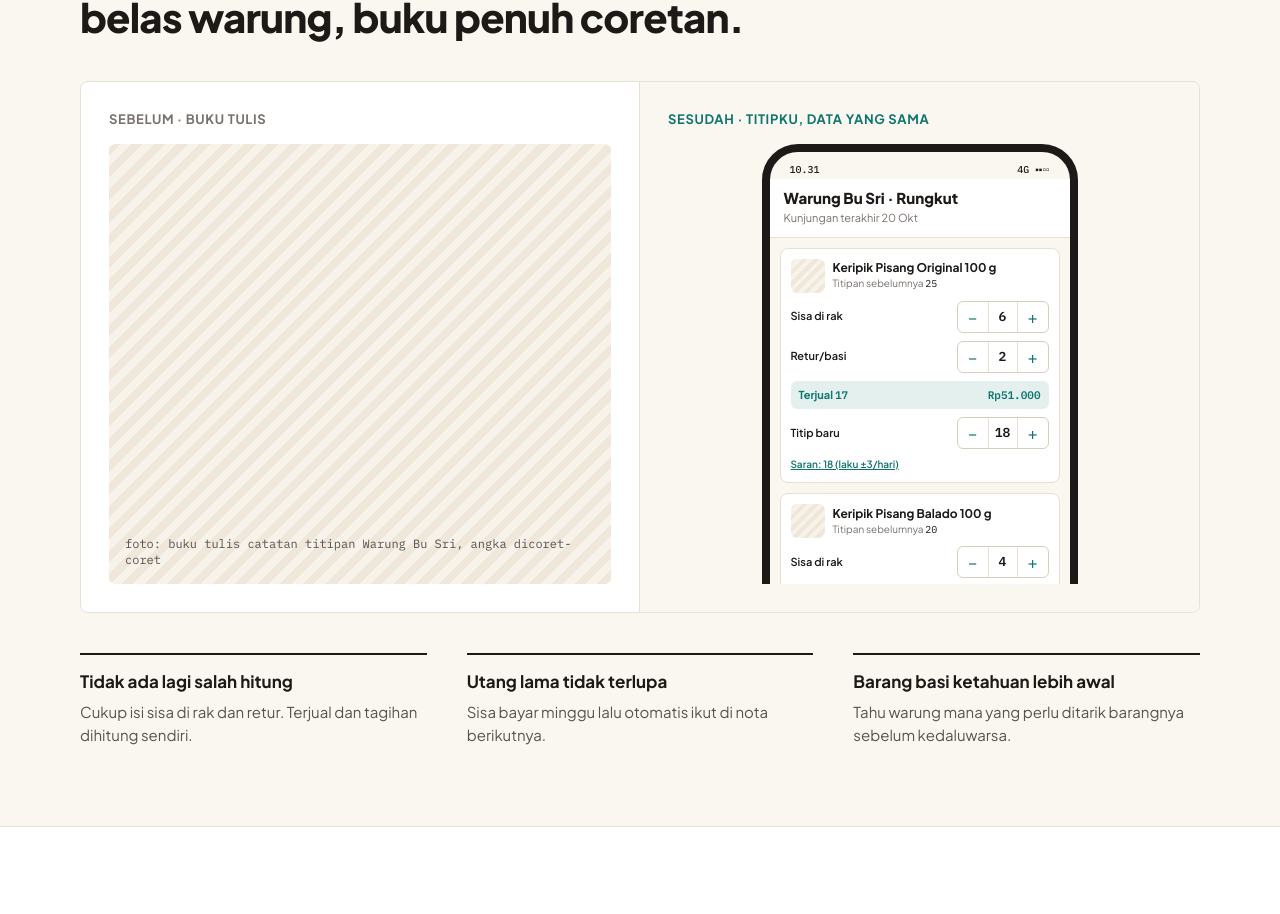
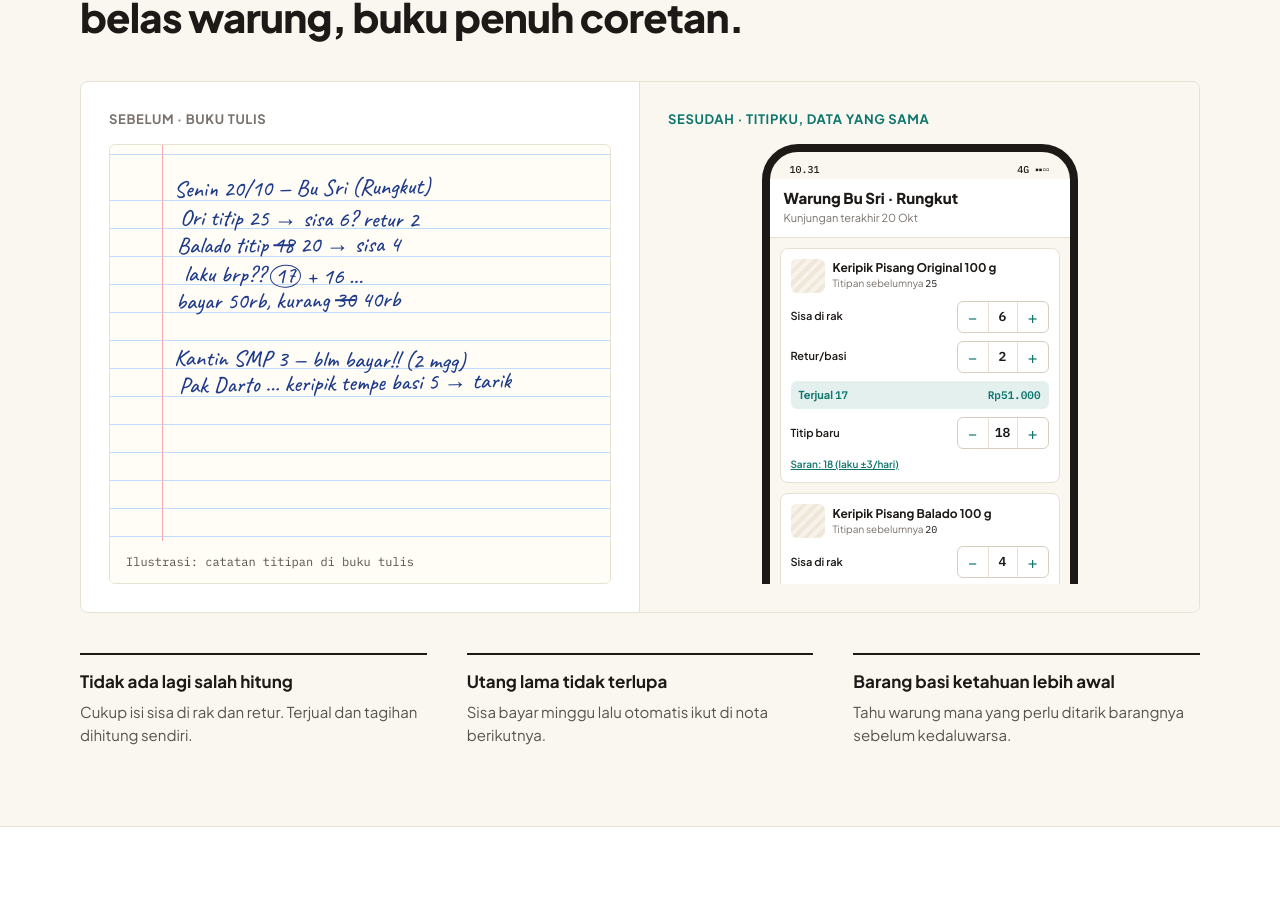
Before and after one commit to HoreHorePENS/Titipku-landing-page, a Next.js app: page / in a window 1280 px wide. Shown: the part 1029-1943 px from the top of the page. Built offline with nearby package versions, Linux system fonts and the light colour scheme.

Commit message:
feat: ilustrasi buku tulis di section masalah

```diff
--- a/app/globals.css
+++ b/app/globals.css
@@ -20,6 +20,10 @@
   --status-lunas: #15803d;
   --status-sebagian: #b45309;
   --status-belum-lunas: #b91c1c;
+  --notebook: #fffdf5; /* kertas buku tulis */
+  --notebook-rule: #bfdbfe; /* garis biru muda */
+  --notebook-margin: #f9a8b4; /* garis margin merah muda */
+  --ink-pen: #1e3a8a; /* tinta tulisan tangan */
   --hatch-a: #efe8da;
   --hatch-b: #f7f3ea;
 }
@@ -40,11 +44,15 @@
   --color-status-lunas: var(--status-lunas);
   --color-status-sebagian: var(--status-sebagian);
   --color-status-belum-lunas: var(--status-belum-lunas);
+  --color-notebook: var(--notebook);
+  --color-notebook-margin: var(--notebook-margin);
+  --color-ink-pen: var(--ink-pen);
   --color-hatch-a: var(--hatch-a);
   --color-hatch-b: var(--hatch-b);
 
   --font-sans: var(--font-jakarta), system-ui, sans-serif;
   --font-mono: var(--font-plex-mono), ui-monospace, monospace;
+  --font-hand: var(--font-caveat), cursive;
 }
 
 @media (prefers-reduced-motion: no-preference) {
@@ -66,13 +74,7 @@ body {
   border-radius: 4px;
 }
 
-/* Arsiran placeholder foto, sama seperti di desain. */
-@utility hatch {
-  background: repeating-linear-gradient(135deg, var(--hatch-a) 0 8px, var(--hatch-b) 8px 16px);
-}
-@utility hatch-sm {
-  background: repeating-linear-gradient(135deg, var(--hatch-a) 0 6px, var(--hatch-b) 6px 12px);
-}
+/* Arsiran thumbnail produk di mockup HP. */
 @utility hatch-xs {
   background: repeating-linear-gradient(135deg, var(--hatch-a) 0 4px, var(--hatch-b) 4px 8px);
 }
--- a/app/layout.tsx
+++ b/app/layout.tsx
@@ -1,5 +1,5 @@
 import type { Metadata } from "next";
-import { IBM_Plex_Mono, Plus_Jakarta_Sans } from "next/font/google";
+import { Caveat, IBM_Plex_Mono, Plus_Jakarta_Sans } from "next/font/google";
 import "./globals.css";
 
 const jakarta = Plus_Jakarta_Sans({
@@ -11,6 +11,13 @@ const plexMono = IBM_Plex_Mono({
   variable: "--font-plex-mono",
   subsets: ["latin"],
   weight: ["400", "500", "600"],
+});
+
+// Tulisan tangan untuk ilustrasi buku tulis; di bawah lipatan, jadi tidak di-preload.
+const caveat = Caveat({
+  variable: "--font-caveat",
+  subsets: ["latin"],
+  preload: false,
 });
 
 const siteUrl = process.env.VERCEL_PROJECT_PRODUCTION_URL
@@ -31,7 +38,7 @@ export default function RootLayout({ children }: LayoutProps<"/">) {
   return (
     <html
       lang="id"
-      className={`${jakarta.variable} ${plexMono.variable} antialiased`}
+      className={`${jakarta.variable} ${plexMono.variable} ${caveat.variable} antialiased`}
     >
       <body className="min-h-dvh bg-paper text-ink">{children}</body>
     </html>
--- /dev/null
+++ b/components/landing/NotebookSketch.tsx
@@ -0,0 +1,107 @@
+import type { CSSProperties, ReactNode } from "react";
+
+/**
+ * Ilustrasi halaman buku tulis (HTML/CSS, tanpa gambar) untuk panel
+ * "Sebelum". Catatan memakai data yang sama dengan mockup HP di sebelahnya.
+ * Teksnya tetap teks HTML sehingga bisa dibaca pembaca layar.
+ *
+ * Kertas bergaris: jarak garis = --rule (22 px di mobile, 28 px di desktop).
+ * Setiap baris teks setinggi --rule sehingga tulisan selalu jatuh di garis.
+ * Di mobile baris tidak dilipat; sisi kanan terpotong seperti foto halaman.
+ */
+
+/** Angka yang dicoret dengan tinta. */
+function Crossed({ children }: { children: ReactNode }) {
+  return <s className="decoration-ink-pen decoration-2">{children}</s>;
+}
+
+/** Angka yang dilingkari. */
+function Circled({ children }: { children: ReactNode }) {
+  return (
+    <span className="inline-block -rotate-6 rounded-[50%] border-[1.5px] border-ink-pen px-1 leading-[0.9]">
+      {children}
+    </span>
+  );
+}
+
+type Note = {
+  text: ReactNode;
+  /** Kemiringan & geser horizontal kecil supaya terasa ditulis tangan. */
+  tilt: number;
+  shift: number;
+  /** Beri satu baris kosong sebelum catatan ini (desktop). */
+  gapBefore?: boolean;
+};
+
+const NOTES: Note[] = [
+  { text: "Senin 20/10 — Bu Sri (Rungkut)", tilt: -0.8, shift: 0 },
+  { text: "Ori titip 25 → sisa 6? retur 2", tilt: 0.5, shift: 6 },
+  {
+    text: (
+      <>
+        Balado titip <Crossed>18</Crossed> 20 → sisa 4
+      </>
+    ),
+    tilt: -0.4,
+    shift: 3,
+  },
+  {
+    text: (
+      <>
+        laku brp?? <Circled>17</Circled> + 16 ...
+      </>
+    ),
+    tilt: 1,
+    shift: 10,
+  },
+  {
+    text: (
+      <>
+        bayar 50rb, kurang <Crossed>30</Crossed> 40rb
+      </>
+    ),
+    tilt: -0.6,
+    shift: 2,
+  },
+  { text: "Kantin SMP 3 — blm bayar!! (2 mgg)", tilt: 0.7, shift: 0, gapBefore: true },
+  { text: "Pak Darto ... keripik tempe basi 5 → tarik", tilt: -0.9, shift: 5 },
+];
+
+export function NotebookSketch({ caption }: { caption: string }) {
+  return (
+    <figure
+      aria-label="Ilustrasi catatan titipan di buku tulis yang penuh coretan"
+      className="relative h-[240px] overflow-hidden rounded-md border border-line bg-notebook [--rule:22px] md:h-[440px] md:[--rule:28px]"
+    >
+      {/* Garis horizontal biru muda + garis margin merah muda (dekoratif). */}
+      <div
+        aria-hidden="true"
+        className="absolute inset-0 bg-[repeating-linear-gradient(to_bottom,transparent_0_calc(var(--rule)-1px),var(--notebook-rule)_calc(var(--rule)-1px)_var(--rule))] bg-[position:0_var(--rule)]"
+      />
+      <div
+        aria-hidden="true"
+        className="absolute inset-y-0 left-[14px] w-px bg-notebook-margin md:left-[52px]"
+      />
+
+      <ul className="relative pt-[var(--rule)] pr-2 pl-5 font-hand text-[13px] whitespace-nowrap leading-[var(--rule)] font-medium text-ink-pen md:pr-6 md:pl-16 md:text-[23px] md:whitespace-normal">
+        {NOTES.map((note, i) => (
+          <li
+            key={i}
+            style={
+              {
+                transform: `translate(${note.shift}px, 3px) rotate(${note.tilt}deg)`,
+              } as CSSProperties
+            }
+            className={`origin-left ${note.gapBefore ? "md:mt-[var(--rule)]" : ""}`}
+          >
+            {note.text}
+          </li>
+        ))}
+      </ul>
+
+      <figcaption className="absolute inset-x-0 bottom-0 bg-notebook px-2 py-1.5 font-mono text-[10px] leading-[13px] text-ink-muted md:px-4 md:leading-normal md:py-3 md:text-xs">
+        {caption}
+      </figcaption>
+    </figure>
+  );
+}
--- a/components/landing/ProblemSection.tsx
+++ b/components/landing/ProblemSection.tsx
@@ -1,18 +1,6 @@
-import fs from "node:fs";
-import path from "node:path";
-import Image from "next/image";
+import { NotebookSketch } from "./NotebookSketch";
 import { PhoneVisitMock } from "./PhoneVisitMock";
 import { container, Copy, SectionTitle } from "./ui";
-
-/**
- * TODO(foto): taruh foto asli di public/landing/buku-tulis.jpg.
- * Selama file belum ada, ditampilkan blok placeholder berarsir sesuai desain.
- * Pengecekan berjalan saat build (halaman ini dirender statis).
- */
-const NOTEBOOK_PHOTO = "/landing/buku-tulis.jpg";
-const HAS_NOTEBOOK_PHOTO = fs.existsSync(
-  path.join(process.cwd(), "public", NOTEBOOK_PHOTO),
-);
 
 const POINTS = [
   {
@@ -32,32 +20,6 @@ const POINTS = [
   },
 ];
 
-function NotebookPhoto() {
-  if (HAS_NOTEBOOK_PHOTO) {
-    return (
-      // Bingkai sama dengan placeholder di desain: tinggi 240 px (mobile) /
-      // 440 px (desktop) selebar kolom; foto dipotong rapi dengan object-cover.
-      <div className="relative h-[240px] overflow-hidden rounded-md md:h-[440px]">
-        <Image
-          src={NOTEBOOK_PHOTO}
-          alt="Buku tulis catatan titipan warung"
-          fill
-          sizes="(min-width: 1440px) 584px, (min-width: 768px) 45vw, 50vw"
-          className="object-cover"
-        />
-      </div>
-    );
-  }
-  return (
-    <div className="flex h-[240px] items-end rounded-md p-2 font-mono text-[10px] text-ink-muted hatch-sm md:h-[440px] md:p-4 md:text-xs md:hatch">
-      <Copy
-        mobile="foto: buku tulis penuh coretan"
-        desktop="foto: buku tulis catatan titipan Warung Bu Sri, angka dicoret-coret"
-      />
-    </div>
-  );
-}
-
 export function ProblemSection() {
   return (
     <section id="masalah" aria-labelledby="masalah-title" className="border-t border-line">
@@ -74,7 +36,7 @@ export function ProblemSection() {
             <h3 className="text-[11px] font-bold tracking-[0.05em] text-ink-muted uppercase md:text-ink-subtle md:text-[13px]">
               <Copy mobile="Sebelum" desktop="Sebelum · buku tulis" />
             </h3>
-            <NotebookPhoto />
+            <NotebookSketch caption="Ilustrasi: catatan titipan di buku tulis" />
           </div>
           <div className="flex flex-col gap-1.5 md:gap-3.5 md:bg-paper md:p-7">
             <h3 className="text-[11px] font-bold tracking-[0.05em] text-primary uppercase md:text-[13px]">
```
Also changed, not shown: 1 other file (tests, documents, lock files or other folders).
